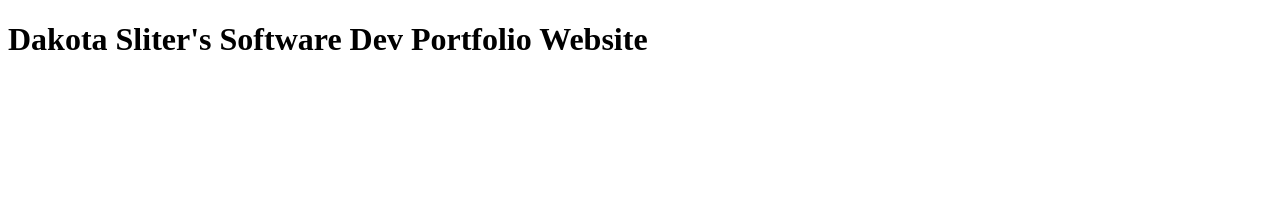
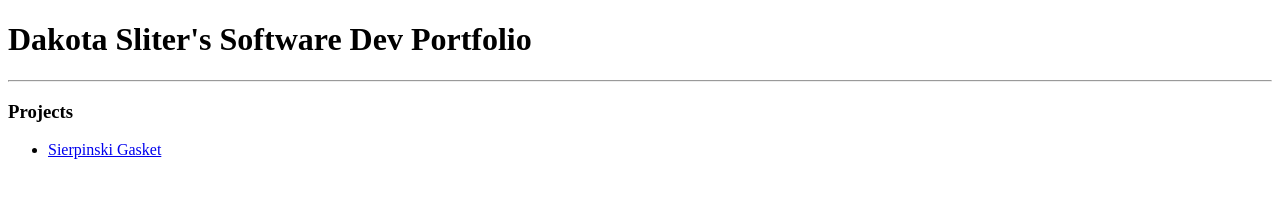
Before and after one commit to djsliter/djsliter.github.io, a plain HTML site: page index.html in a window 1280 px wide. Drawn offline with Linux system fonts and the light colour scheme.

Commit message:
Added sample list for projects

```diff
--- a/index.html
+++ b/index.html
@@ -6,6 +6,11 @@
 </head>
 
 <body>
-  <h1>Dakota Sliter's Software Dev Portfolio Website</h1>
+  <h1>Dakota Sliter's Software Dev Portfolio</h1>
+  <hr>
+  <h3>Projects</h3>
+  <ul>
+    <li><a href="/projects/Sierpinski_Gasket">Sierpinski Gasket</a></li>
+  </ul>
 </body>
 </html>
```
